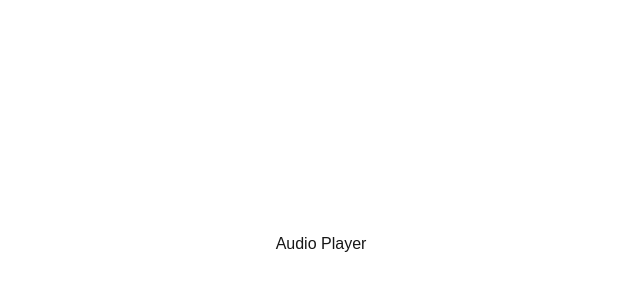
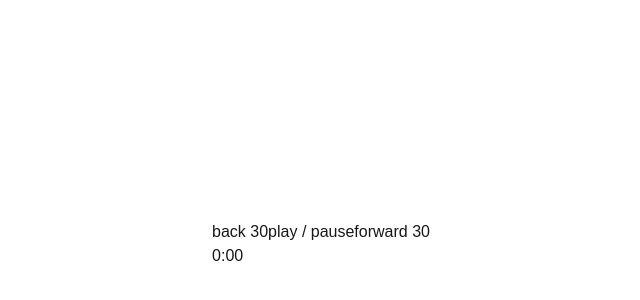
Before and after one commit to Brettkgamble/talksthatmatter_n15, a Next.js app in the folder ttm/: page / in a window 1280 px wide. Shown: the part 156-456 px from the top of the page, without its empty margins (319-959 px from the left). Built offline with nearby package versions, Linux system fonts and the light colour scheme.

Commit message:
0004 - develop - skeleton for player

```diff
--- a/ttm/src/app/components/AudioPlayer.js
+++ b/ttm/src/app/components/AudioPlayer.js
@@ -3,7 +3,13 @@ import React from 'react'
 const AudioPlayer = () => {
   return (
     <div>
-      Audio Player
+      <audio src="https://cdn.simplecast.com/audio/cae8b0eb-d9a9-480d-a652-0defcbe047f4/episodes/602fd246-0a4f-49eb-83e5-41dc1f15ed50/audio/9fc78e12-f322-41d9-8a1b-05cfb40b3c69/default_tc.mp3?nocache" preload="metadata"></audio>
+      <button>back 30</button>
+      <button> play / pause</button>
+      <button>forward 30</button>
+
+      {/* current time */}
+      <div>0:00</div>
     </div>
   )
 }
```
